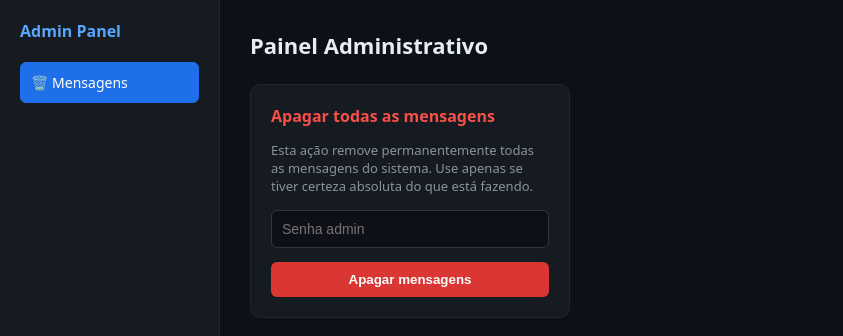
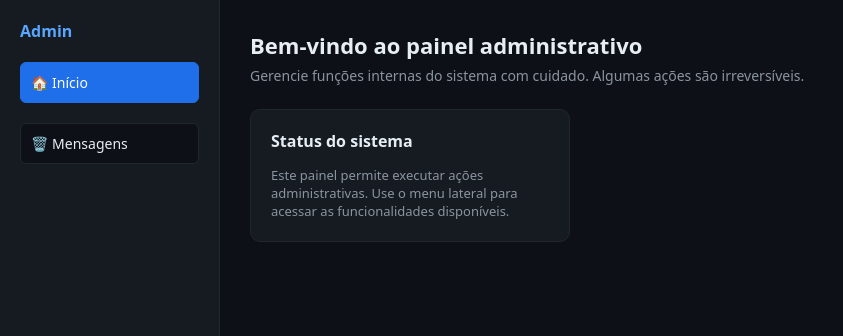
Before and after one commit to fragass/6bh1xntg0kegg8kp, a plain HTML site: page 6bh1xntg0kegg8kp.html in a window 1280 px wide. Shown: the whole page, without its empty margins (0-843 px from the left). Drawn offline with Linux system fonts and the light colour scheme; sample sign-in values are in the browser's storage.

Commit message:
Update 6bh1xntg0kegg8kp.html

```diff
--- a/6bh1xntg0kegg8kp.html
+++ b/6bh1xntg0kegg8kp.html
@@ -11,7 +11,7 @@
 
   <meta charset="UTF-8">
   <meta name="viewport" content="width=device-width, initial-scale=1.0">
-  <title>Admin Dashboard - Workday</title>
+  <title>Página inicial - Workday</title>
 
   <style>
     * {
@@ -28,7 +28,7 @@
       font-family: system-ui, -apple-system, Segoe UI, Roboto, sans-serif;
     }
 
-    /* ===== SIDEBAR ===== */
+    /* SIDEBAR */
     .sidebar {
       width: 220px;
       background: #161b22;
@@ -51,6 +51,7 @@
       background: #0d1117;
       border: 1px solid #21262d;
       font-size: 14px;
+      user-select: none;
     }
 
     .nav-item.active {
@@ -59,7 +60,7 @@
       color: #fff;
     }
 
-    /* ===== MAIN ===== */
+    /* MAIN */
     .main {
       flex: 1;
       padding: 30px;
@@ -68,15 +69,25 @@
       gap: 24px;
     }
 
-    .header {
+    .title {
       font-size: 22px;
       font-weight: 600;
     }
 
+    .subtitle {
+      font-size: 14px;
+      color: #8b949e;
+      margin-top: 6px;
+    }
+
     .section {
-      display: grid;
+      display: none;
       grid-template-columns: repeat(auto-fill, minmax(300px, 1fr));
       gap: 20px;
+    }
+
+    .section.active {
+      display: grid;
     }
 
     .card {
@@ -91,6 +102,9 @@
 
     .card h3 {
       font-size: 16px;
+    }
+
+    .danger h3 {
       color: #f85149;
     }
 
@@ -122,7 +136,6 @@
       color: #fff;
       font-weight: 600;
       cursor: pointer;
-      transition: background 0.2s ease;
     }
 
     button:hover {
@@ -150,25 +163,47 @@
 
   <!-- SIDEBAR -->
   <aside class="sidebar">
-    <h2>Admin Panel</h2>
-    <div class="nav-item active">🗑️ Mensagens</div>
-    <!-- futuras funções -->
-    <!-- <div class="nav-item">👤 Usuários</div> -->
-    <!-- <div class="nav-item">⚙️ Configurações</div> -->
+    <h2>Admin</h2>
+    <div class="nav-item active" onclick="showSection('home')">🏠 Início</div>
+    <div class="nav-item" onclick="showSection('messages')">🗑️ Mensagens</div>
   </aside>
 
   <!-- MAIN -->
   <main class="main">
-    <div class="header">Painel Administrativo</div>
 
-    <div class="section">
+    <!-- HOME -->
+    <div id="home-header">
+      <div class="title">Bem-vindo ao painel administrativo</div>
+      <div class="subtitle">
+        Gerencie funções internas do sistema com cuidado.
+        Algumas ações são irreversíveis.
+      </div>
+    </div>
 
-      <!-- CARD: DELETE -->
+    <div class="section active" id="home">
       <div class="card">
+        <h3>Status do sistema</h3>
+        <p>
+          Este painel permite executar ações administrativas.
+          Use o menu lateral para acessar as funcionalidades disponíveis.
+        </p>
+      </div>
+    </div>
+
+    <!-- MESSAGES -->
+    <div id="messages-header" style="display:none">
+      <div class="title">Mensagens</div>
+      <div class="subtitle">
+        Gerenciamento de mensagens armazenadas no sistema.
+      </div>
+    </div>
+
+    <div class="section" id="messages">
+      <div class="card danger">
         <h3>Apagar todas as mensagens</h3>
         <p>
-          Esta ação remove permanentemente todas as mensagens do sistema.
-          Use apenas se tiver certeza absoluta do que está fazendo.
+          Esta ação remove permanentemente todas as mensagens.
+          Não é possível desfazer.
         </p>
 
         <input
@@ -181,11 +216,22 @@
           Apagar mensagens
         </button>
       </div>
+    </div>
 
-    </div>
   </main>
 
   <script>
+    function showSection(section) {
+      document.querySelectorAll(".section").forEach(s => s.classList.remove("active"));
+      document.querySelectorAll(".nav-item").forEach(n => n.classList.remove("active"));
+
+      document.getElementById("home-header").style.display = section === "home" ? "block" : "none";
+      document.getElementById("messages-header").style.display = section === "messages" ? "block" : "none";
+
+      document.getElementById(section).classList.add("active");
+      event.target.classList.add("active");
+    }
+
     async function deleteMessages() {
       const password = document.getElementById("password").value;
       if (!password) return;
```
